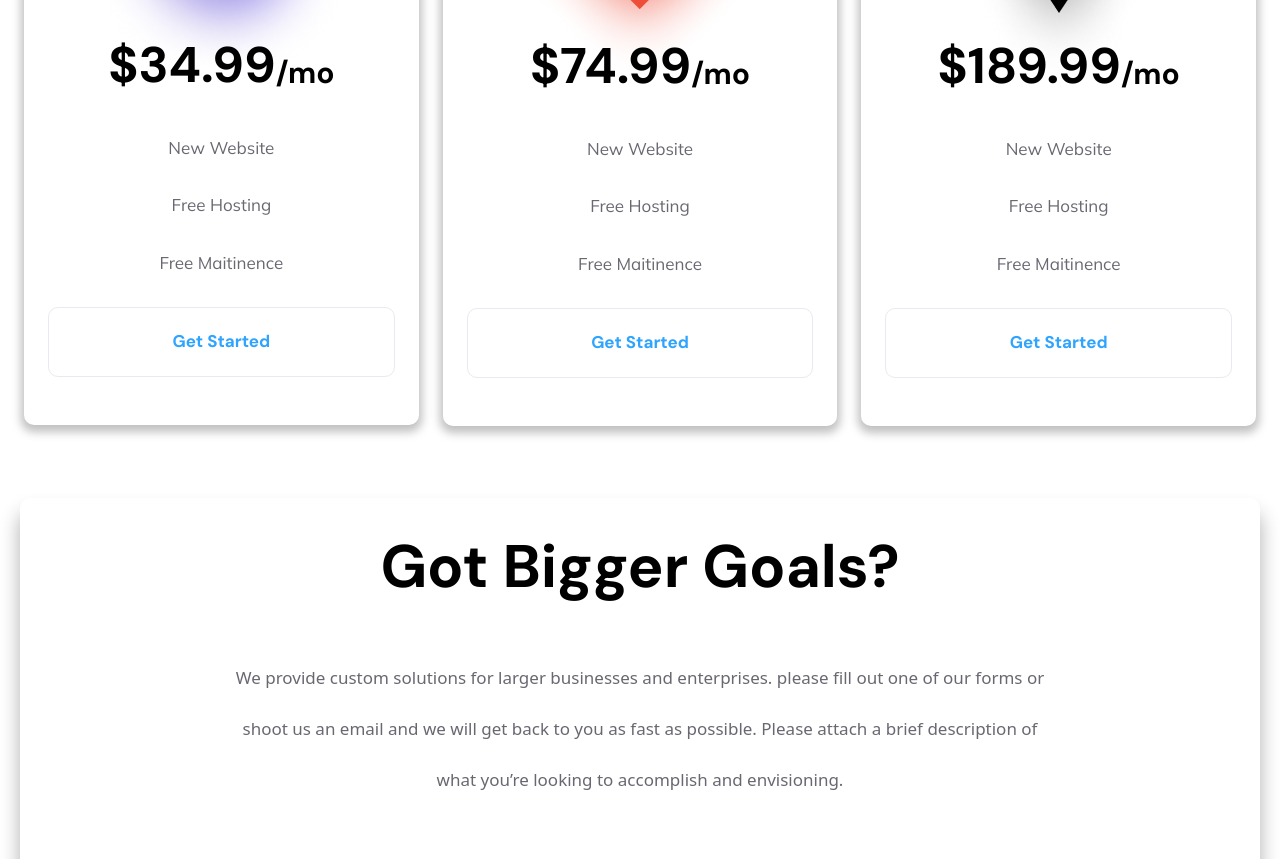
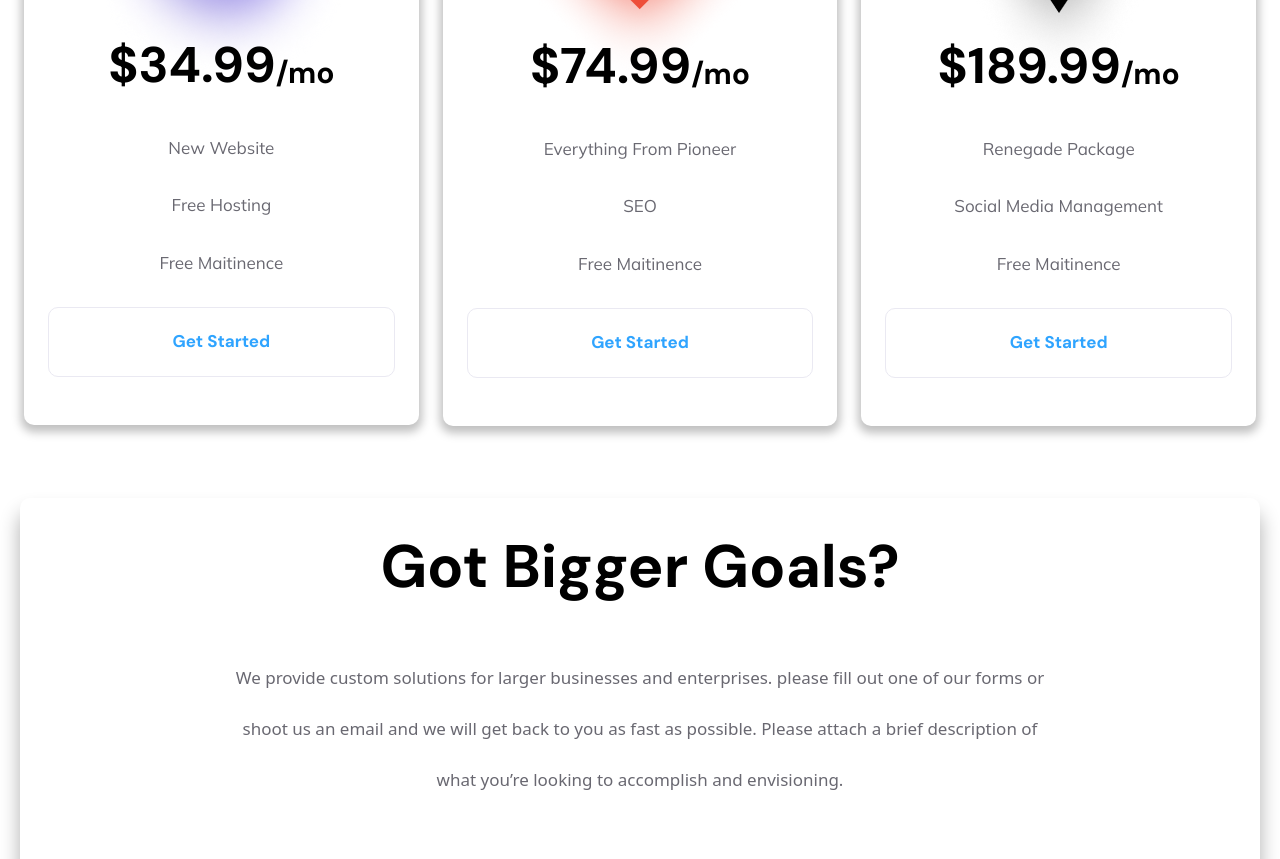
Before and after one commit to PixedioDesigns/4567gy, a Next.js app: page / in a window 1280 px wide. Shown: the part 5500-6359 px from the top of the page. Built offline with nearby package versions, Linux system fonts and the light colour scheme; a web font is replaced by a local one.

Commit message:
Update SimplePricing.jsx

```diff
--- a/components/home/SimplePricing.jsx
+++ b/components/home/SimplePricing.jsx
@@ -41,10 +41,10 @@ const SimplePricing = () => {
               $74.99<span className="md:text-4xl text-2xl mb-2">/mo</span>
             </h1>
             <p className="text-center py-2 sm:py-4 ff_mulish mt-4 text-2md text-[#696871]">
-              New Website
+              Everything From Pioneer
             </p>
             <p className="text-center py-2 sm:py-4 ff_mulish text-2md text-[#696871]">
-              Free Hosting
+              SEO
             </p>
             <p className="text-center py-2 sm:py-4 ff_mulish text-2md text-[#696871]">
               Free Maitinence
@@ -65,10 +65,10 @@ const SimplePricing = () => {
               $189.99<span className="md:text-4xl text-2xl mb-2">/mo</span>
             </h1>
             <p className="text-center py-2 sm:py-4 ff_mulish mt-4 text-2md text-[#696871]">
-              New Website
+              Renegade Package
             </p>
             <p className="text-center py-2 sm:py-4 ff_mulish text-2md text-[#696871]">
-              Free Hosting
+              Social Media Management
             </p>
             <p className="text-center py-2 sm:py-4 ff_mulish text-2md text-[#696871]">
               Free Maitinence
```
